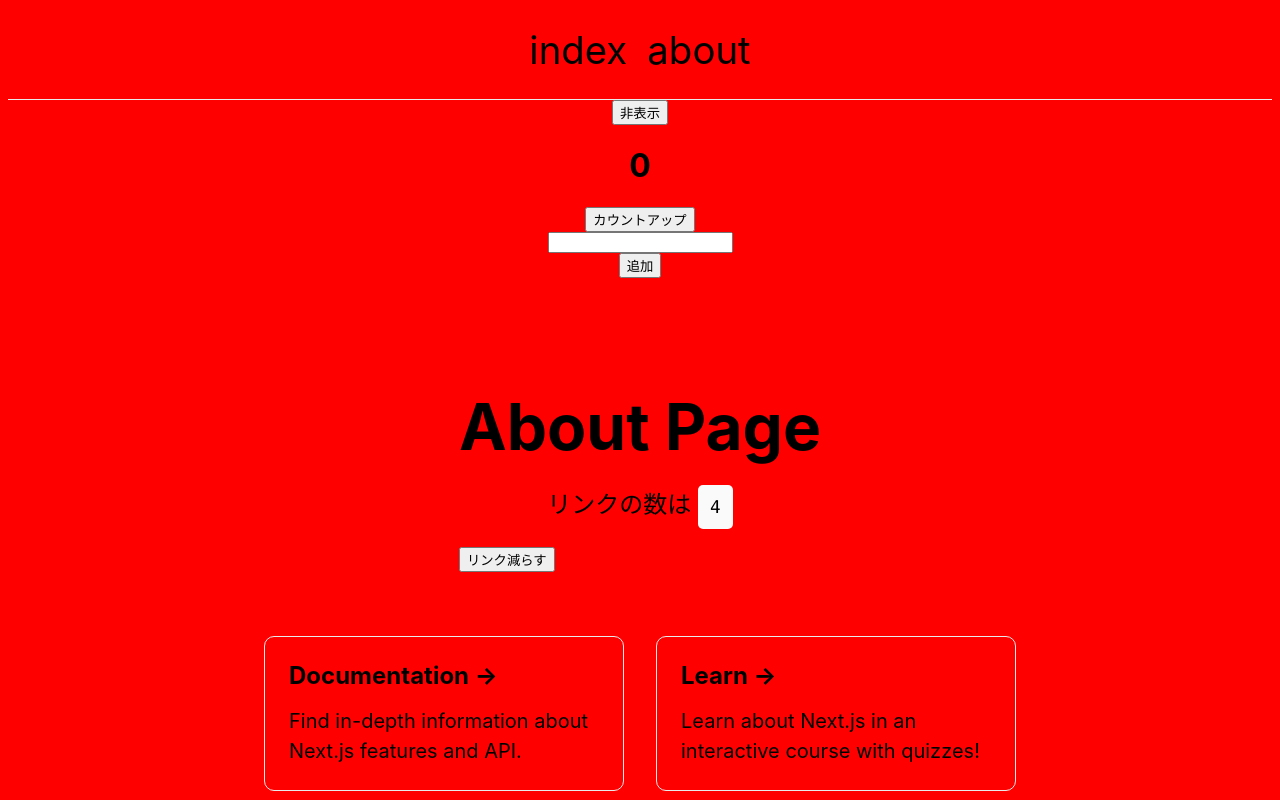
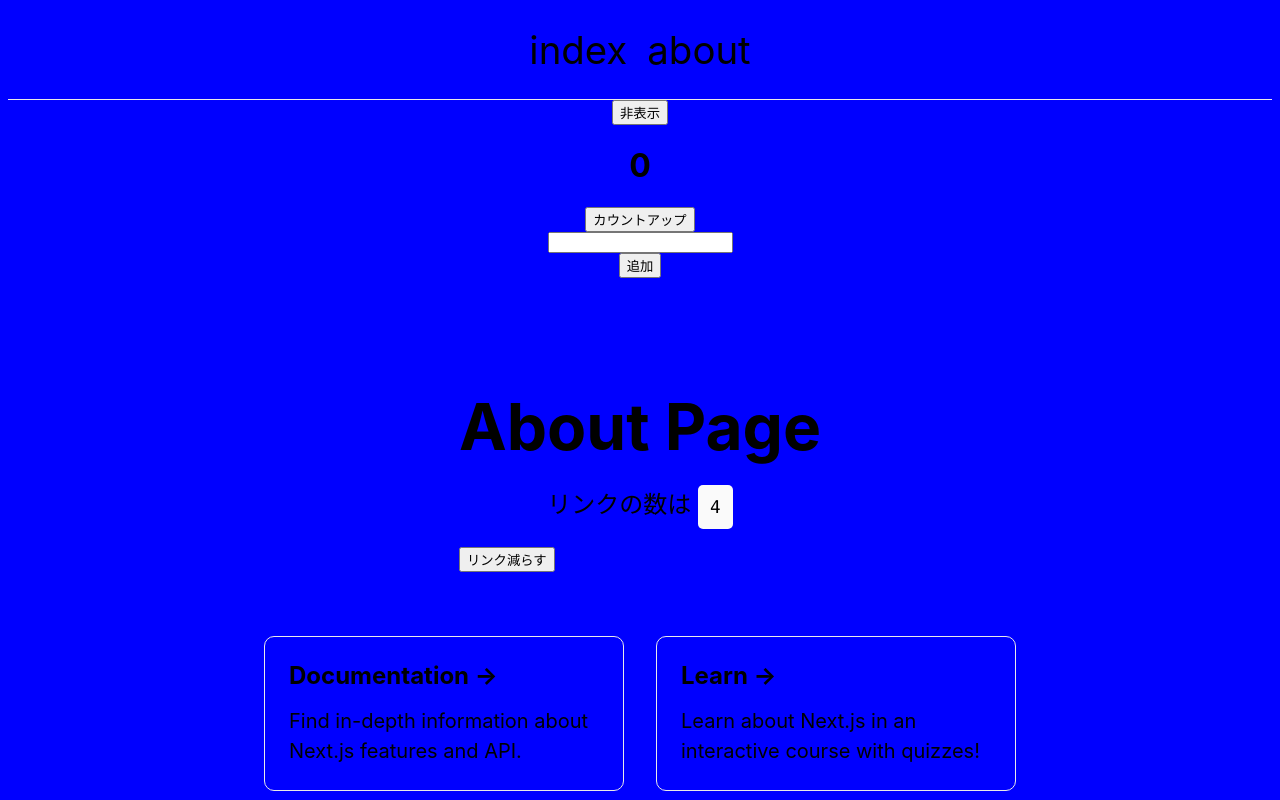
Before and after one commit to SHU0744/study-react-newxtjs10.0.8, a Next.js app: page /about in a window 1280 px wide. Shown: the top 800 px of the page. Built offline with nearby package versions, Linux system fonts and the light colour scheme.

Commit message:
useRouterを使用してbgを分岐

```diff
--- /dev/null
+++ b/src/hooks/useBgColor.jsx
@@ -0,0 +1,19 @@
+import { useEffect, useMemo } from "react";
+import { useRouter } from "next/router";
+export const useBgColor = () => {
+  const router = useRouter();
+  const Bgcolor = useMemo(() => {
+    return router.pathname === "/" ? "red" : "blue";
+  }, [router.pathname]);
+
+  useEffect(() => {
+    // console.log("マウント時");
+    // console.log(count);
+    document.body.style.backgroundColor = Bgcolor;
+    return () => {
+      // console.log("アンマウント時");
+      // console.log(count);
+      document.body.style.backgroundColor = "";
+    };
+  }, [Bgcolor]);
+};
--- a/src/hooks/useBgRed.jsx
+++ /dev/null
@@ -1,13 +0,0 @@
-import { useEffect } from "react";
-export const useBgRed = ({ count }) => {
-  useEffect(() => {
-    // console.log("マウント時");
-    // console.log(count);
-    document.body.style.backgroundColor = "red";
-    return () => {
-      // console.log("アンマウント時");
-      // console.log(count);
-      document.body.style.backgroundColor = "";
-    };
-  }, [count]);
-};
--- a/src/pages/_app.jsx
+++ b/src/pages/_app.jsx
@@ -2,12 +2,12 @@
 import Head from "next/head";
 import { useCounter } from "src/hooks/useCounter";
 import { useInputAdd } from "src/hooks/useInputAdd";
-import { useBgRed } from "src/hooks/useBgRed";
+import { useBgColor } from "src/hooks/useBgColor";
 
 function MyApp({ Component, pageProps }) {
   const counter = useCounter();
   const InputAdd = useInputAdd();
-  useBgRed(counter.count);
+  useBgColor();
   return (
     <>
       <Head>
```
